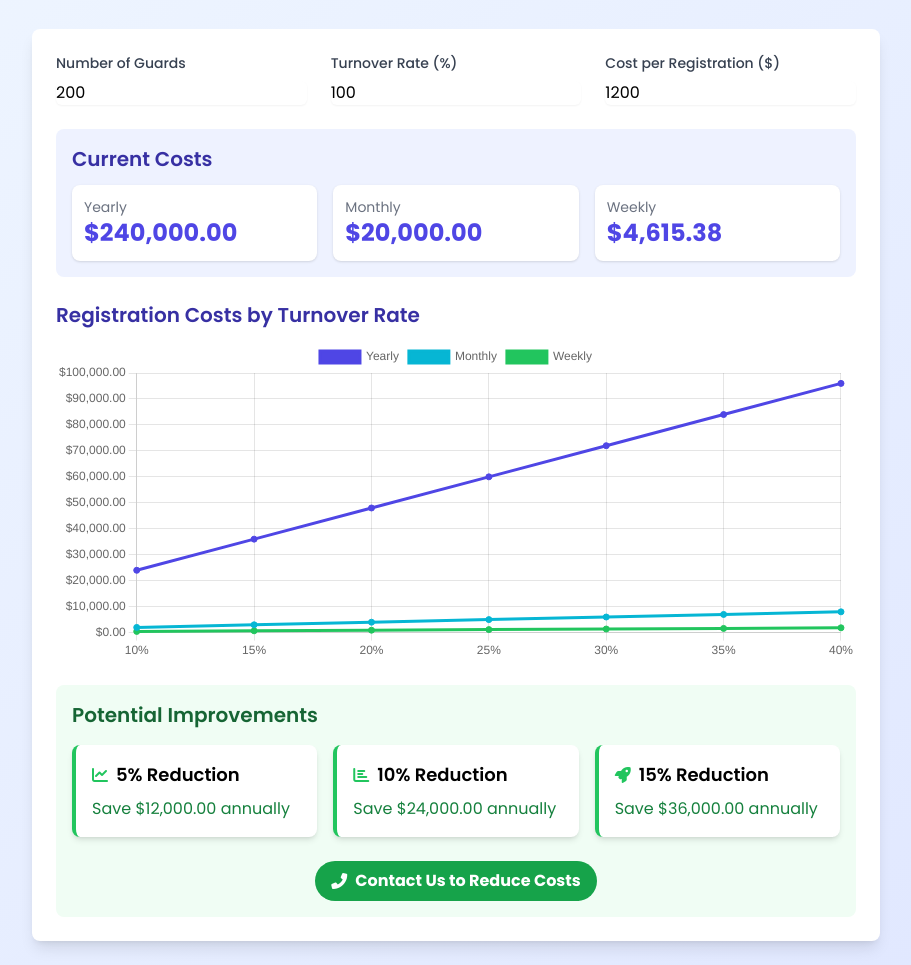
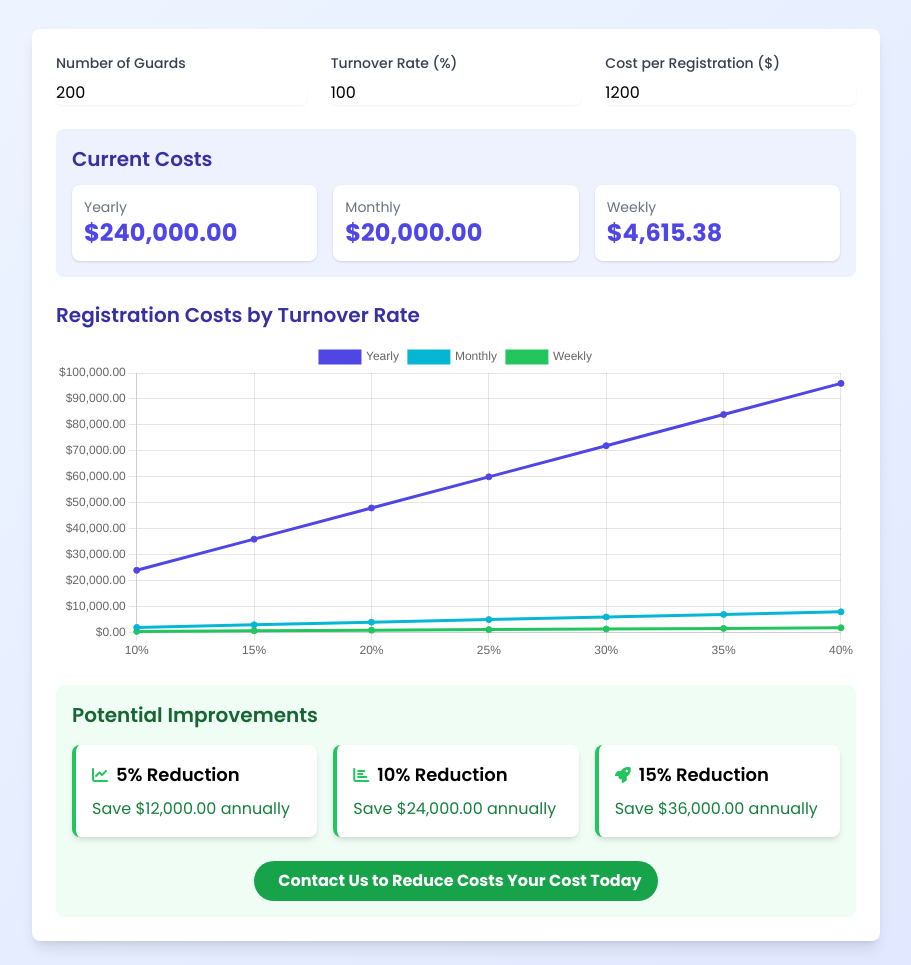
Before and after one commit to codyrobertson/stabl-calc, a plain HTML site: page index.html in a window 1280 px wide. Shown: the part 99-1064 px from the top of the page, without its empty margins (184-1095 px from the left). Drawn offline with nearby package versions, Linux system fonts and the light colour scheme.

Commit message:
Update index.html

```diff
--- a/index.html
+++ b/index.html
@@ -87,9 +87,9 @@
                     </div>
                 </div>
                 <div class="mt-6 text-center">
-                    <a href="#" class="bg-green-600 hover:bg-green-700 text-white font-bold py-2 px-4 rounded-full inline-flex items-center transition duration-300">
-                        <i class="fas fa-phone-alt mr-2"></i>
-                        Contact Us to Reduce Costs
+                    <a href="mailto:spencer@getstabl.com" class="bg-green-600 hover:bg-green-700 text-white font-bold py-2 px-4 rounded-full inline-flex items-center transition duration-300">
+                        <i class="fas fa-email mr-2"></i>
+                        Contact Us to Reduce Costs Your Cost Today
                     </a>
                 </div>
             </div>
```
